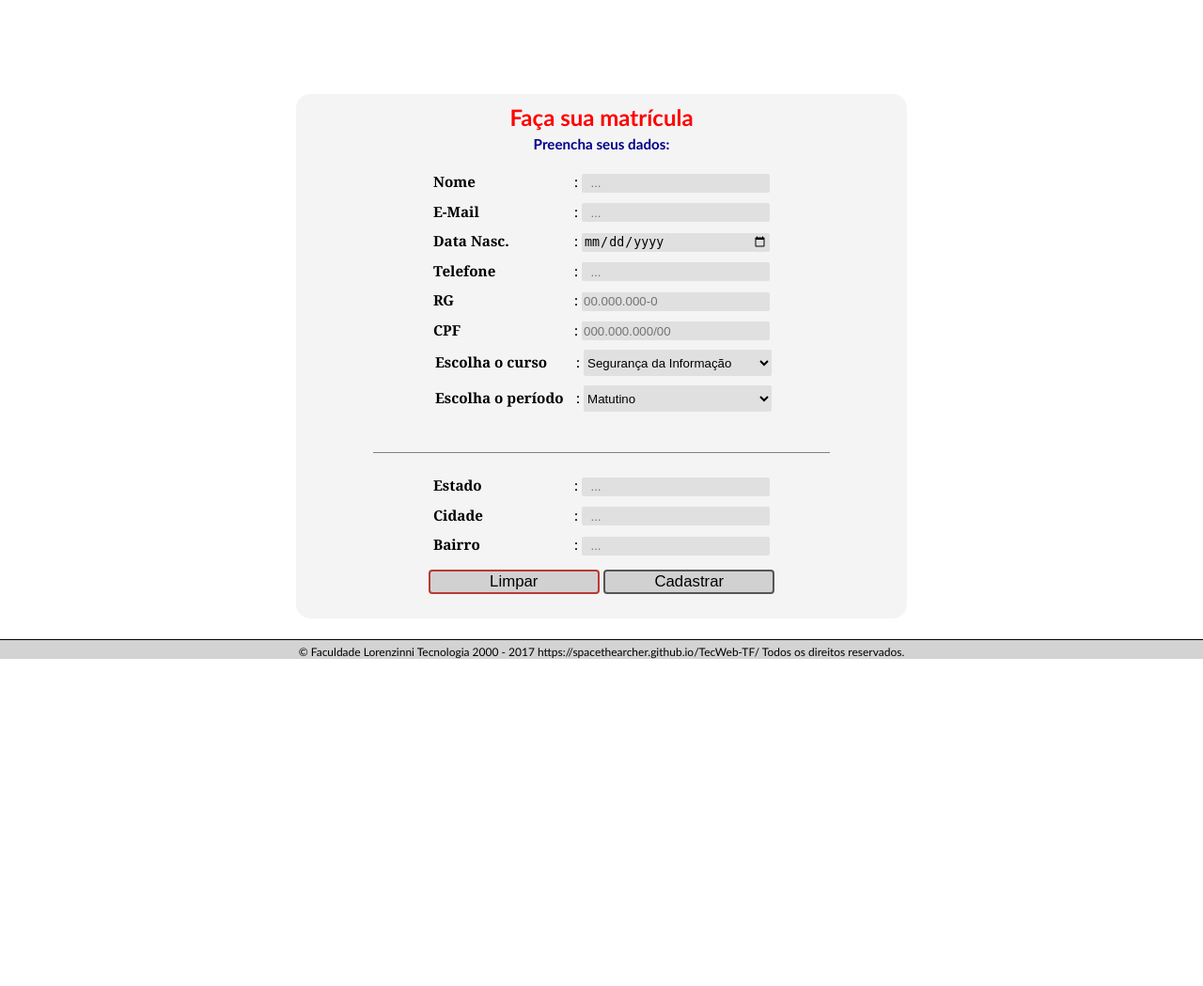
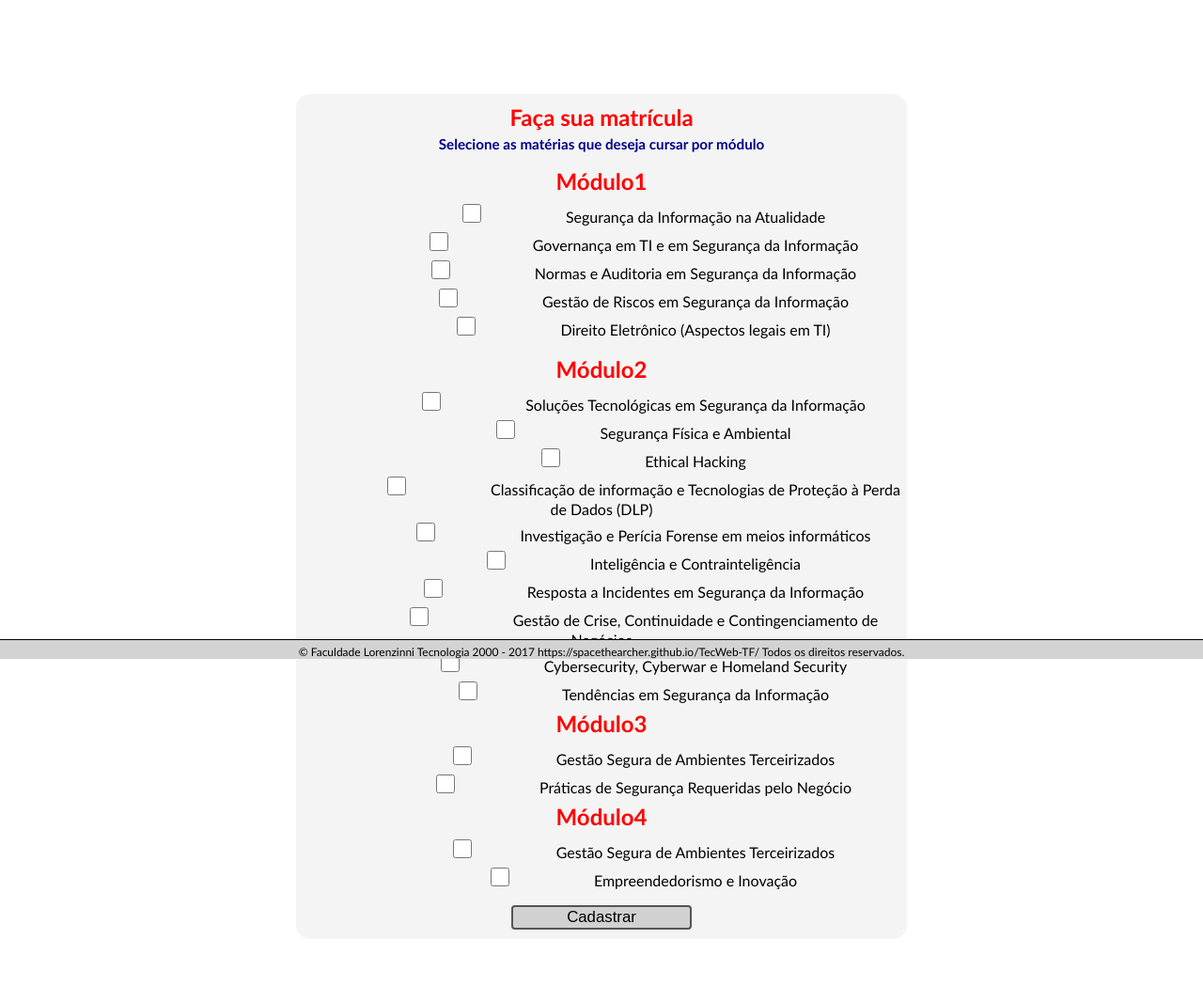
Before and after one commit to bruno-zaccariello/TecWeb-TF, a Django app: template core/templates/Matricula.html in a window 1280 px wide. Shown: the part 99-1148 px from the top of the page at 94% size. Before the commit the page ends 800 px from the top, so only its background shows below. Run offline with Django 3.2, Linux system fonts and the light colour scheme; the template is opened without the code that fills it, so the values that code supplies are empty; parts of the project's set-up code (start-up, migrations or seed data) failed here and were passed over.

Commit message:
Pag_Matricula atualizada

```diff
--- a/core/templates/Matricula.html
+++ b/core/templates/Matricula.html
@@ -12,63 +12,52 @@
 
 			<h2> Faça sua matrícula </h2>
 
-			<h3>Preencha seus dados:</h3>
+			<h3>Selecione as matérias que deseja cursar por módulo</h3>
 
 			<form class="CadastroForm" method="POST">
 
+        <div>
+					<h2>Módulo1</h2>
+					<form>
+						<input type="checkbox" name="Materia1" value="Materia1">Segurança da Informação na Atualidade<br>
+						<input type="checkbox" name="Materia2" value="Materia2">Governança em TI e em Segurança da Informação<br>
+						<input type="checkbox" name="Materia3" value="Materia3">Normas e Auditoria em Segurança da Informação<br>
+						<input type="checkbox" name="Materia4" value="Materia4">Gestão de Riscos em Segurança da Informação<br>
+						<input type="checkbox" name="Materia5" value="Materia5">Direito Eletrônico (Aspectos legais em TI)<br>
+					</form>
+				</div>
 
-				<label class="LabelCad" for="FullName">Nome</label>:
-				<input type="text" name="FullName" placeholder="  ..." id="FullName" /><br/>
+				<div>
+					<h2>Módulo2</h2>
+					<form>
+						<input type="checkbox" name="Materia1/2" value="Materia1/2">Soluções Tecnológicas em Segurança da Informação<br>
+						<input type="checkbox" name="Materia2/2" value="Materia2/2">Segurança Física e Ambiental<br>
+						<input type="checkbox" name="Materia3/2" value="Materia3/2">Ethical Hacking<br>
+						<input type="checkbox" name="Materia4/2" value="Materia4/2">Classificação de informação e Tecnologias de Proteção à Perda de Dados (DLP)<br>
+						<input type="checkbox" name="Materia5/2" value="Materia5/2">Investigação e Perícia Forense em meios informáticos<br>
+						<input type="checkbox" name="Materia6/2" value="Materia6/2">Inteligência e Contrainteligência<br>
+						<input type="checkbox" name="Materia7/2" value="Materia7/2">Resposta a Incidentes em Segurança da Informação<br>
+						<input type="checkbox" name="Materia8/2" value="Materia8/2">Gestão de Crise, Continuidade e Contingenciamento de Negócios<br>
+						<input type="checkbox" name="Materia9/2" value="Materia9/2">Cybersecurity, Cyberwar e Homeland Security<br>
+						<input type="checkbox" name="Materia10/2" value="Materia10/2">Tendências em Segurança da Informação<br>
+					</form>
+				</div>
 
-				<label class="LabelCad" for="Email">E-Mail</label>:
-				<input type="email" name="Email" placeholder="  ..." id="Email" /><br/>
+				<div>
+					<h2>Módulo3</h2>
+					<form>
+						<input type="checkbox" name="Materia1/3" value="Materia1/3">Gestão Segura de Ambientes Terceirizados<br>
+						<input type="checkbox" name="Materia2/3" value="Materia2/3">Práticas de Segurança Requeridas pelo Negócio<br>
+					</form>
+				</div>
 
-				<label class="LabelCad" for="Birthday">Data Nasc.</label>:
-				<input type="date" name="Birthday" id="Birthday" /><br/>
-
-				<label class="LabelCad" for="Phone">Telefone</label>:
-				<input type="tel" name="Phone" id="Phone" placeholder="  ..." /><br/>
-
-				<label class="LabelCad" for="RG">RG</label>:
-				<input type="text" name="RG" id="RG" placeholder="00.000.000-0" /><br/>
-
-				<label class="LabelCad" for="CPF">CPF</label>:
-				<input type="text" name="CPF" id="CPF" placeholder="000.000.000/00" /><br/>
-
-
-				<label class="LabelCad" for="Curso">Escolha o curso</label>:
-				<select id="Curso" name="Curso">
-						<option value="Segurança">Segurança da Informação</option>
-						<option value="Arquitetura">Arquitetura de Software</option>
-						<option value="Redes">Redes de Computadores</option>
-						<option value="Jogos">Jogos Digitais</option>
-						<option value="Sistemas">Sistemas de Informação</option>
-					</select><br/>
-
-				<label class="LabelCad" for="Periodo">Escolha o período</label>:
-				<select id="Periodo" name="Periodo">
-							<option value="Matutino">Matutino</option>
-							<option value="Vespertino">Vespertino</option>
-							<option value="Noturno">Noturno</option>
-					</select><br/>
-
-				<br/>
-				<br/>
-
-				<div class="DivDivisor"></div>
-
-				<br/>
-
-				<label class="LabelCad" for="estado">Estado</label>:
-				<input type="text" name="estado" placeholder="  ..." id="estado" /><br/>
-
-				<label class="LabelCad" for="cidade">Cidade</label>:
-				<input type="text" name="cidade" placeholder="  ..." id="cidade" /><br/>
-
-				<label class="LabelCad" for="bairro">Bairro</label>:
-				<input type="text" name="bairro" placeholder="  ..." id="bairro" /><br/>
-
-				<button class="botaoReset" type="reset">Limpar</button>
+				<div>
+					<h2>Módulo4</h2>
+					<form>
+						<input type="checkbox" name="Materia1/4" value="Materia1/4">Gestão Segura de Ambientes Terceirizados<br>
+						<input type="checkbox" name="Materia2/4" value="Materia2/4">Empreendedorismo e Inovação<br>
+					</form>
+				</div>
 				<button class="botaoCadastro" type="submit">Cadastrar</button><br/>
 
 			</form>
```
